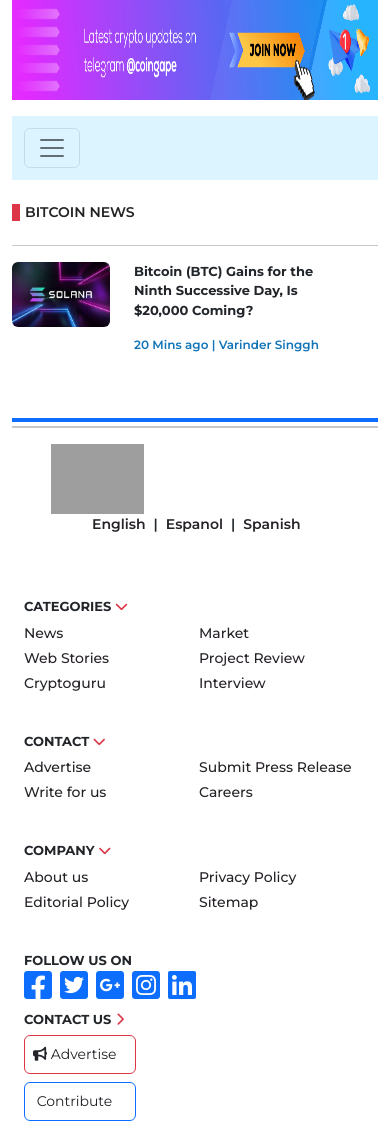
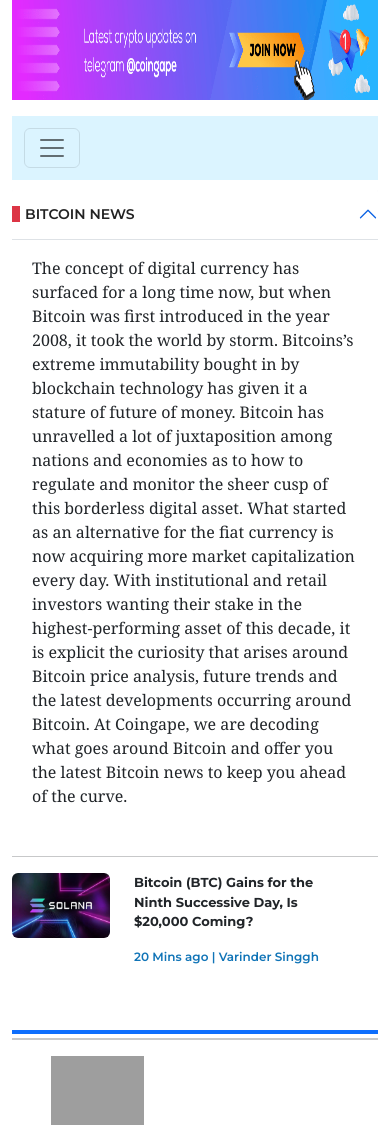
Before and after one commit to pre22/gape-clone, a Python web app: template templates/bitcoin.html in a window 390 px wide. Shown: the top 1125 px of the page. Run offline with Jinja, Linux system fonts and the light colour scheme; the template is opened without the code that fills it, so the values that code supplies are empty; some web fonts are replaced; grey boxes are pictures that could not be loaded.

Commit message:
template: working

```diff
--- a/templates/bitcoin.html
+++ b/templates/bitcoin.html
@@ -140,7 +140,7 @@
             </div>
         </nav>
 
-        <div class="row my-4">
+        <div class="row my-4 d-none d-lg-block d-md-block">
             <div class="col-6">
                 <h5 class="border-danger maintitle2 fw-semibold">Bitcoin News</h5>
             </div>
@@ -157,6 +157,34 @@
 
                 At Coingape, we are decoding what goes around Bitcoin and offer you the latest Bitcoin news to keep you ahead of the curve.
             </p>
+        </div>
+
+        <!-- Accordion  -->
+        <div class="accordion d-lg-none d-md-none a-one-item mt-2" id="accordionExample">
+            <div class="accordion-item">
+              <h2 class="accordion-header" id="headingOne">
+                <button class="accordion-button" type="button" data-bs-toggle="collapse" data-bs-target="#collapseOne" aria-expanded="true" aria-controls="collapseOne">
+                    <span class="border-danger maintitle2 fw-semibold">Bitcoin News</span>
+                </button>
+              </h2>
+
+              <div id="collapseOne" class="accordion-collapse collapse show" aria-labelledby="headingOne" data-bs-parent="#accordionExample">
+
+                <div class="accordion-body description">
+                    <p>
+                        The concept of digital currency has surfaced for a long time now, but when Bitcoin was first introduced in the year 2008, it took the world by storm. Bitcoins’s extreme immutability bought in by blockchain technology has given it a stature of future of money.
+
+                        Bitcoin has unravelled a lot of juxtaposition among nations and economies as to how to regulate and monitor the sheer cusp of this borderless digital asset.
+
+                        What started as an alternative for the fiat currency is now acquiring more market capitalization every day. With institutional and retail investors wanting their stake in the highest-performing asset of this decade, it is explicit the curiosity that arises around Bitcoin price analysis, future trends and the latest developments occurring around Bitcoin.
+
+                        At Coingape, we are decoding what goes around Bitcoin and offer you the latest Bitcoin news to keep you ahead of the curve.
+                    </p>
+                </div>
+
+              </div>
+
+            </div>
         </div>
 
         <hr>
```
